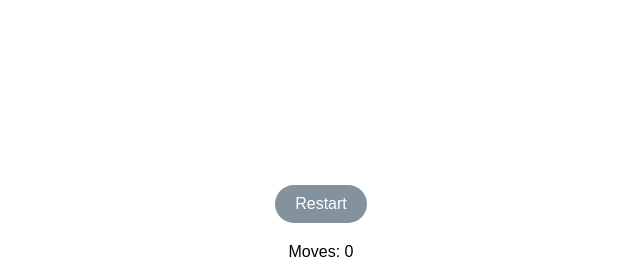
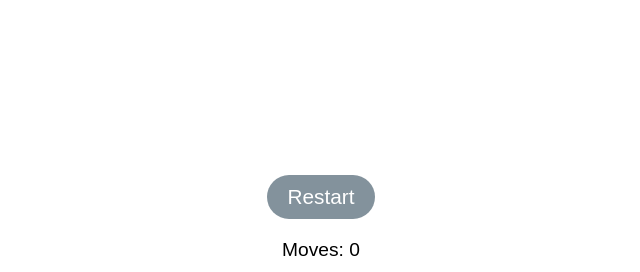
Before and after one commit to AndrewKoliaka/fifteen, a website with bundled scripts: page src/index.html in a window 1280 px wide. Shown: the whole page, without its empty margins (319-959 px from the left). Built offline with nearby package versions, Linux system fonts and the light colour scheme.

Commit message:
fixed font size

```diff
--- a/src/assets/styles.css
+++ b/src/assets/styles.css
@@ -12,7 +12,7 @@ main {
     left: 0;
     margin: auto;
     width: 400px;
-    height: 550px;
+    height: 570px;
 }
 
 main #game_stats {
@@ -28,7 +28,7 @@ main #game_stats button {
     border: none;
     border-radius: 28px;
     font-family: Arial;
-    font-size: 1em;
+    font-size: 1.3em;
     color: #ffffff;
     background: #83929c;
     padding: 10px 20px 10px 20px;
@@ -43,6 +43,7 @@ main #game_stats button {
 
 main #game_stats #moves {
     margin-top: 20px;
+    font-size: 1.2em;
 }
 
 #playground {
```
Also changed, not shown: dist/styles.css.
